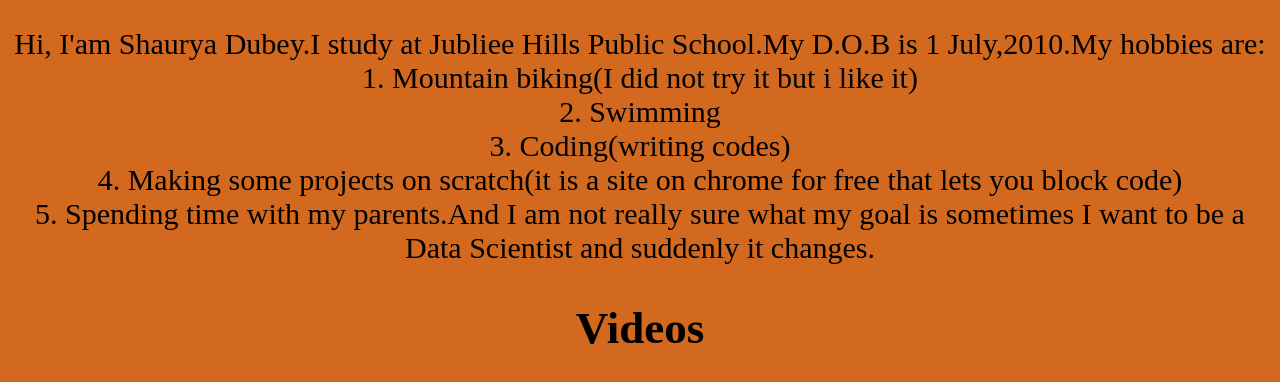
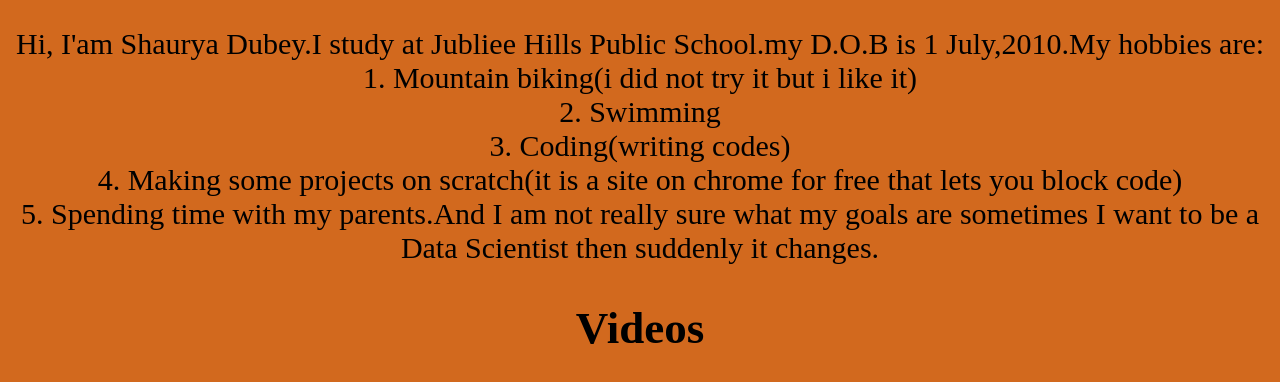
Before and after one commit to sniperisrealgoodop204/ShauryasWebsite, a plain HTML site: page index.html in a window 1280 px wide. Shown: the part 506-888 px from the top of the page. Drawn offline with Linux system fonts and the light colour scheme; a script that the page names is missing.

Commit message:
Add files via upload

```diff
--- a/index.html
+++ b/index.html
@@ -25,10 +25,10 @@
 
 
     <div>
-<p> Hi, I'am Shaurya Dubey.I study at Jubliee Hills Public School.My D.O.B is 1 July,2010.My hobbies are:
+<p> Hi, I'am Shaurya Dubey.I study at Jubliee Hills Public School.my D.O.B is 1 July,2010.My hobbies are:
            <br>
 
-            1. Mountain biking(I did not try it but i like it)
+            1. Mountain biking(i did not try it but i like it)
             <br>
 
             2. Swimming
@@ -40,7 +40,7 @@
              4. Making some projects on scratch(it is a site on chrome for free that lets you block code)
            <br>
 
-            5. Spending time with my parents.And I am not really sure what my goal is sometimes I want to be a Data Scientist and suddenly it changes. </p>
+            5. Spending time with my parents.And I am not really sure what my goals are sometimes I want to be a Data Scientist then suddenly it changes. </p>
          </div>
     </section>
 
@@ -68,8 +68,7 @@
          <a><iframe width="352" height="620" style="border: 0px;" src="https://studio.code.org/projects/applab/DEIaZCX5jRGFsDSdkIkxv3C_-LhfFB2J5HPsGx-ddns/embed"></iframe> </a>
     </span>
 
-  <a>
-<iframe
+  <a><iframe
     allow="microphone;"
     width="350"
     height="430"
```
